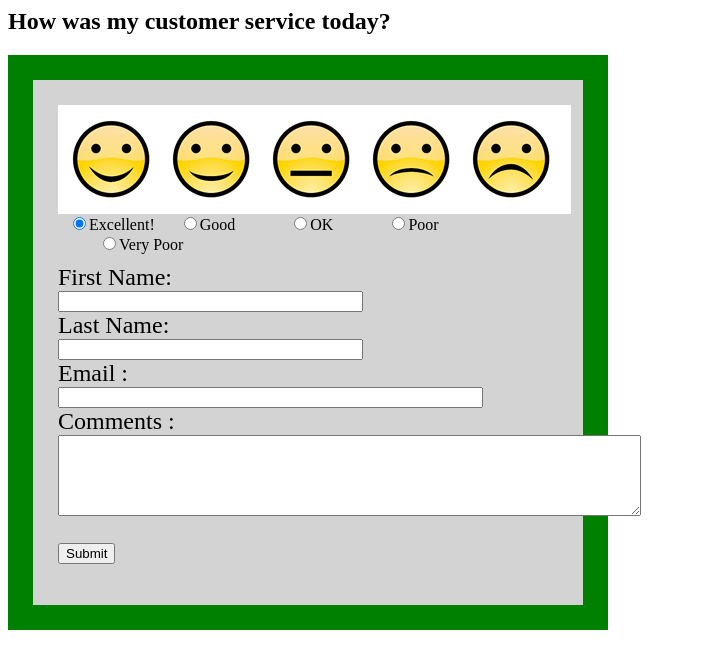
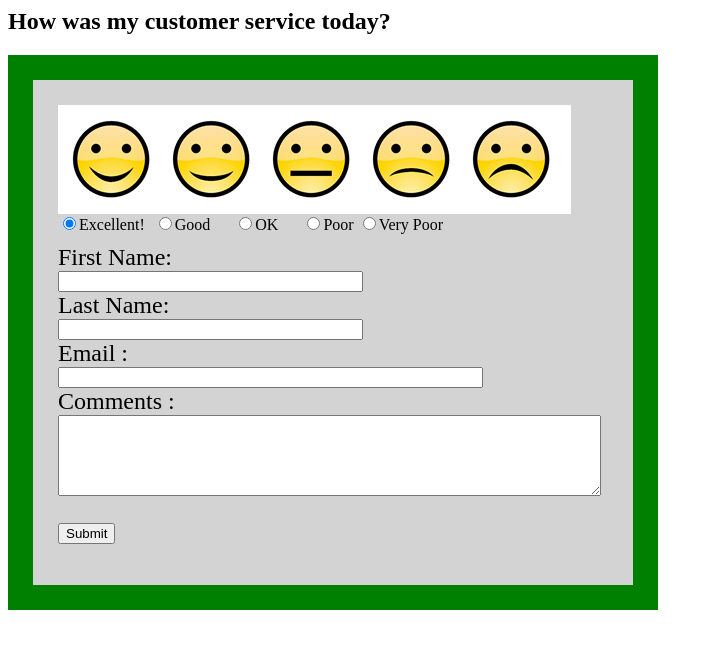
Before and after one commit to rmanderson/globalmamasFeedback, a Flask app: template feedbackApplication/templates/form.html in a window 1280 px wide. Shown: the top 669 px of the page, without its empty margins (0-713 px from the left). Run offline with Flask 2, Linux system fonts and the light colour scheme; the template is opened without the code that fills it, so the values that code supplies are empty.

Commit message:
Made changes for netbook screen

```diff
--- a/feedbackApplication/server.py
+++ b/feedbackApplication/server.py
@@ -1,3 +1,4 @@
+#!/usr/bin/python
 # Import your application as:
 # from app import application
 # Example:
--- a/feedbackApplication/static/styles/styles.css
+++ b/feedbackApplication/static/styles/styles.css
@@ -1,7 +1,7 @@
 
 #main {
     background-color: lightgrey;
-    width: 500px;
+    width: 550px;
     border: 25px solid green;
     padding: 25px;
 }
--- a/feedbackApplication/templates/form.html
+++ b/feedbackApplication/templates/form.html
@@ -8,15 +8,15 @@
 	<style>
 	#formresponse{padding-bottom: 10px;}
 		#verypoor {display: inline-block;
-    margin-left: 40px;}
+    margin-left: 0px;}
 #poor {display: inline-block;
-    margin-left: 50px;}
+    margin-left: 20px;}
 #ok {display: inline-block;
-    margin-left: 50px;}
+    margin-left: 20px;}
 #good {display: inline-block;
-    margin-left: 20px;}
+    margin-left: 5px;}
 #excellent {display: inline-block;
-    margin-left: 10px;}
+    margin-left: 0px;}
 	</style>
 <script>
 	function selectform(felement) {
@@ -65,7 +65,7 @@ First Name:<br>
   Email :<br>
   <input type="text" name="email" size=50><br>
   Comments : <br>
-  <textarea name='comment' id='comment' rows="5" cols="70"></textarea><br /><br>
+  <textarea name='comment' id='comment' rows="5" cols="65"></textarea><br /><br>
 </font>
 <input type="submit" value="Submit">
 </form>
```
